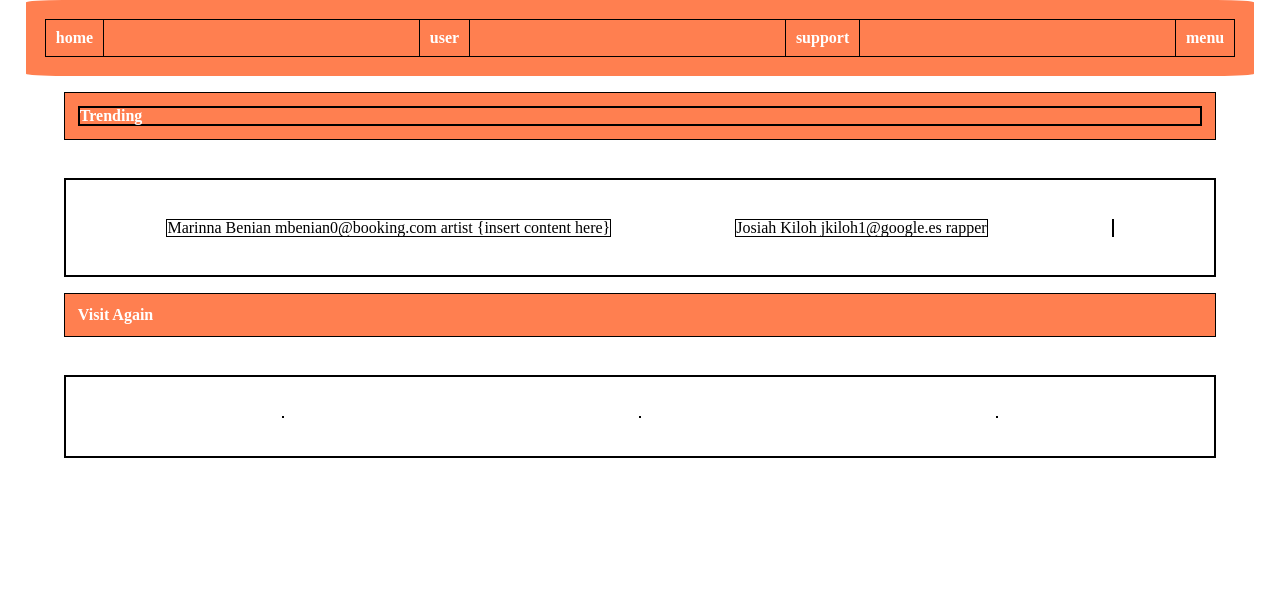
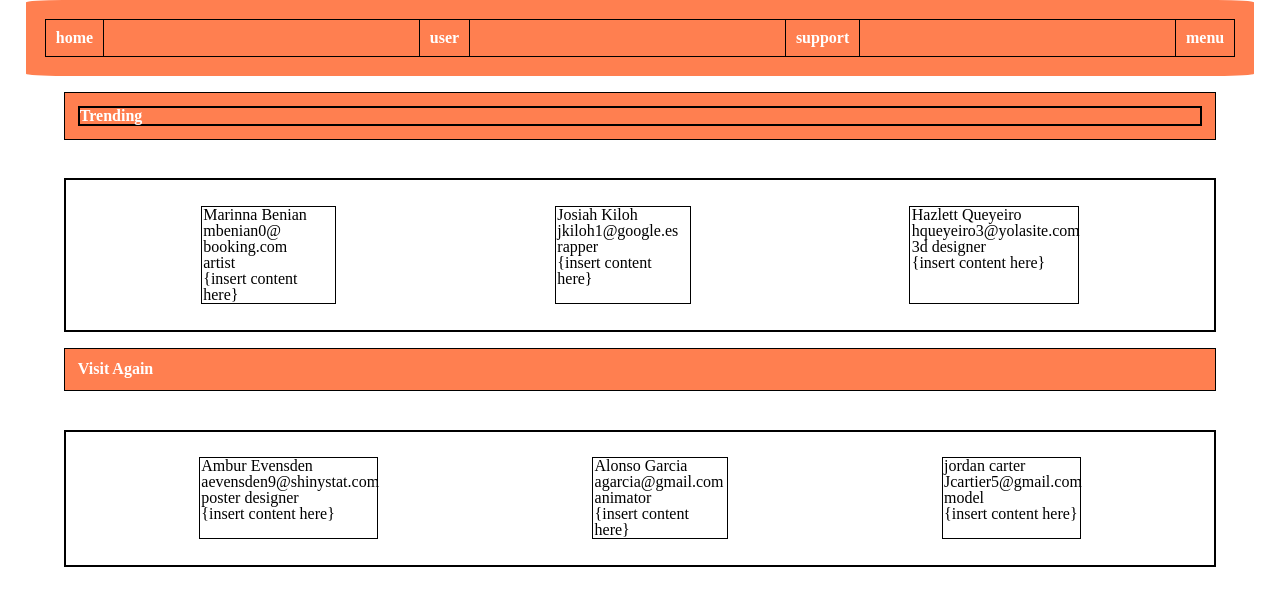
Before and after one commit to Artists-for-Humanity/portfolio-workshop, a plain HTML site: page VillainMythic/homepage/index.html in a window 1280 px wide. Drawn offline with Linux system fonts and the light colour scheme.

Commit message:
-added filler for boxes

```diff
--- a/VillainMythic/homepage/css/styles.css
+++ b/VillainMythic/homepage/css/styles.css
@@ -75,7 +75,7 @@
     border-style: solid;
     border-color: black;
     margin-top: 3%;
-    padding: 3%;
+    padding: 2%;
     margin-left: 5%;
     margin-right: 5%;
     display: flex;
@@ -88,12 +88,12 @@
 .box {
     border: 1px;
     border-style: solid;
-    margin-left: -3%;
-    margin-right: -3%;
+    margin-left: 3%;
+    margin-right: 3%;
 
 }
 
 .card-text {
-
-    height: auto;
+    padding-left: 1%;
+    padding-right: 1%;
 }
--- a/VillainMythic/homepage/index.html
+++ b/VillainMythic/homepage/index.html
@@ -40,18 +40,28 @@
   <div class="content">
     <div class="box">
       <p class="card-text">
-        Marinna Benian
-        mbenian0@booking.com
-        artist
+        Marinna Benian <br>
+        mbenian0@<br>booking.com <br>
+        artist <br>
         {insert content here}
       </p>
     </div>
     <div class="box">
-      Josiah Kiloh
-      jkiloh1@google.es
-      rapper
+      <p class="card-text">
+        Josiah Kiloh <br>
+        jkiloh1@google.es<br>
+        rapper <br>
+        {insert content here}
+      </p>
     </div>
-    <div class="box"></div>
+    <div class="box">
+      <p class="card-text">
+        Hazlett Queyeiro <br>
+        hqueyeiro3@yolasite.com<br>
+        3d designer <br>
+        {insert content here}
+      </p>
+    </div>
   </div>
 
   <br>
@@ -60,8 +70,29 @@
   </div>
   </div>
   <div class="content">
-    <div class="box"></div>
-    <div class="box"></div>
-    <div class="box"></div>
+    <div class="box">
+      <p class="card-text">
+        Ambur Evensden<br>
+        aevensden9@shinystat.com <br>
+        poster designer <br>
+        {insert content here}
+      </p>
+    </div>
+    <div class="box">
+      <p class="card-text">
+        Alonso Garcia<br>
+        agarcia@gmail.com <br>
+        animator <br>
+        {insert content here}
+      </p>
+    </div>
+    <div class="box">
+      <p class="card-text">
+        jordan carter <br>
+        Jcartier5@gmail.com <br>
+        model<br>
+        {insert content here}
+      </p>
+    </div>
   </div>
 </body>
```
